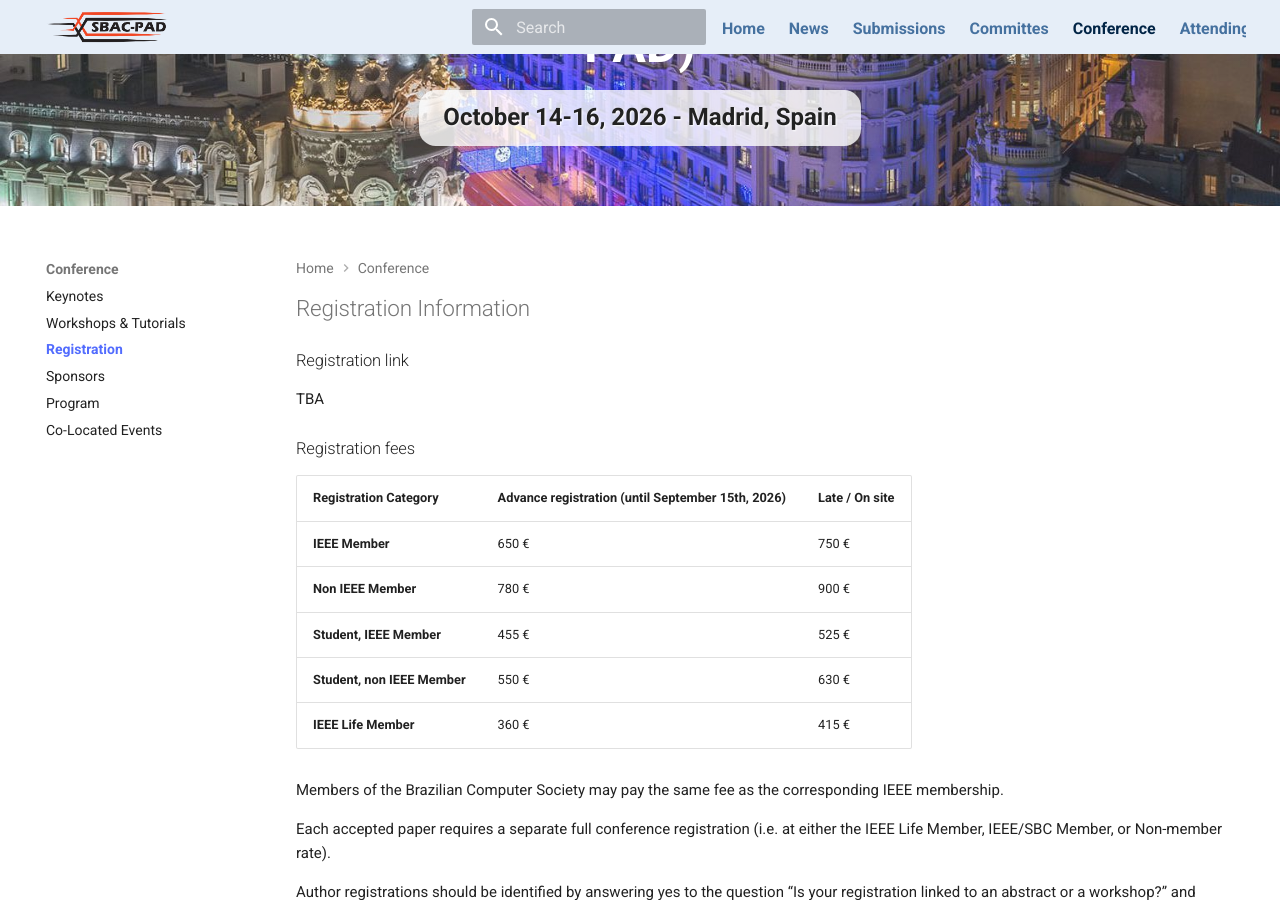
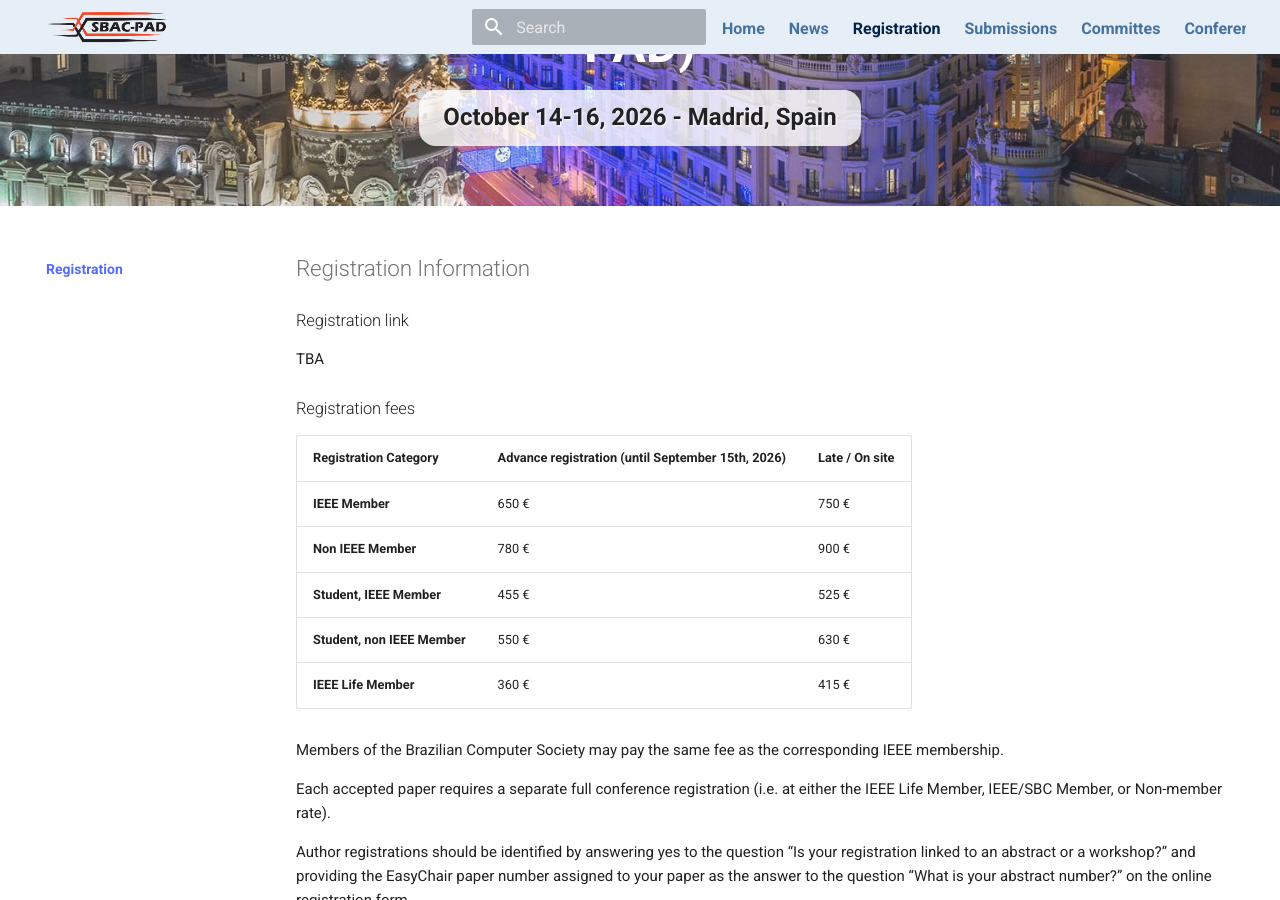
Before and after one commit to CoCo-ARCOS/sbac-pad2026, an MkDocs documentation site: the page built from docs/registration.md, in a window 1280 px wide and 900 px high, scrolled down 290 px. Built offline with MkDocs 1.6.1 and Material for MkDocs 9.7.7, drawn with Linux system fonts in a browser that asks for light colours; comment, search, counter and statistics services are not loaded; some of the changed text lies outside the part shown.

```diff
--- a/mkdocs.yml
+++ b/mkdocs.yml
@@ -36,6 +36,7 @@
   - Home: index.md
   - News:
     - blog/index.md
+  - Registration: registration.md
   - Submissions:
       - Call for Papers: submissions/call-for-papers.md
       - Call for Workshops Proposals: submissions/call-for-workshops-proposals.md
@@ -47,7 +48,7 @@
   - Conference:
       - Keynotes: conference/keynotes.md
       - Workshops & Tutorials: conference/workshops-tutorials.md
-      - Registration: conference/registration.md
+
       - Sponsors: conference/sponsors.md
       - Program: conference/program.md
       - Co-Located Events: conference/co-located.md
```
Also changed, not shown: docs/index.md (+4 -1 lines), docs/registration.md (renamed from docs/conference/registration.md, +1 -1 lines).
